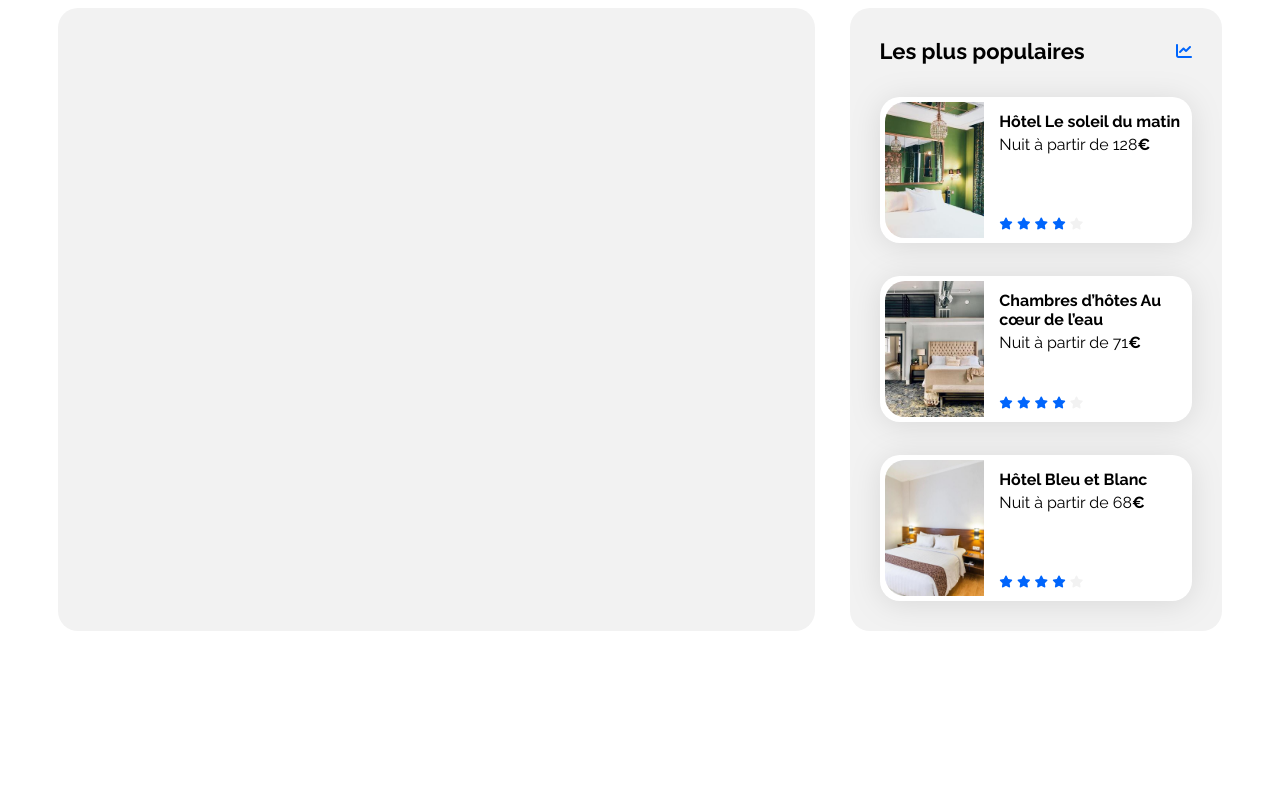
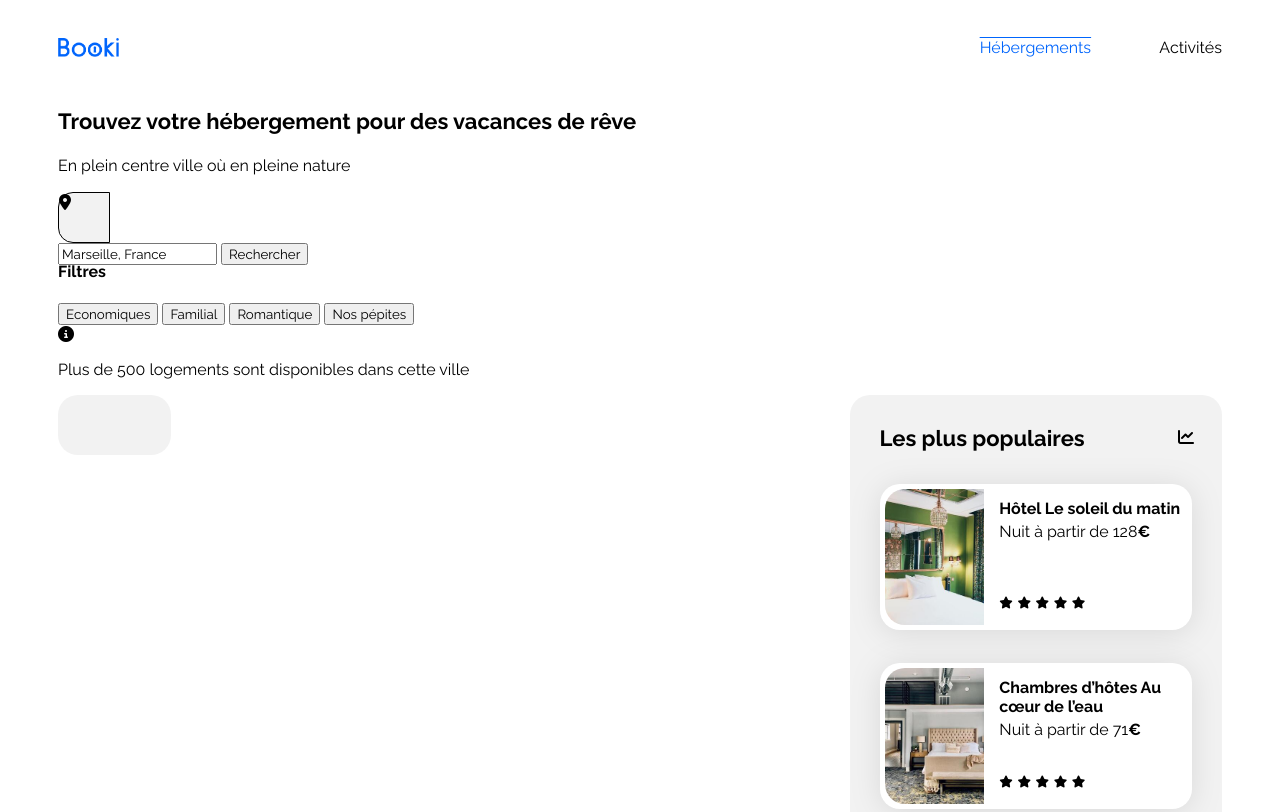
Before and after one commit to IsmailDerkaoui/projet-booki, a plain HTML site: page index.html in a window 1280 px wide. Shown: the top 812 px of the page. Drawn offline with Linux system fonts and the light colour scheme; files that its build step writes are made by us from their sources.

Commit message:
mise en place du header

```diff
--- a/css/style.css
+++ b/css/style.css
@@ -2,68 +2,55 @@
 * {
     font-family: 'Raleway', sans-serif;
 }
-
 :root {
     --main-color: #0065FC;
     --main-bg-color: #F2F2F2;
     --filter-bg-color: #DEEBFF;
 }
-
 .fa-solid {
     color: var(--main-color);
 }
-
 body {
     display: flex;
     justify-content: center;
 }
-
 .main-container {
     width: 100%;
     max-width: 1440px;
     padding: 0 50px;
     box-sizing: border-box;
 }
-
 a {
     color: inherit;
     text-decoration: none;
 }
-
 .section-title {
     margin: 0;
     font-size: 22px;
 }
-
 .card {
     background-color: white;
     border-radius: 20px;
     padding: 5px;
     filter: drop-shadow(0px 3px 15px rgba(0, 0, 0, 0.1));
 }
-
 .card img {
     object-fit: cover;
 }
-
 .card-title {
     font-size: 16px;
 }
-
 .euro {
     font-weight: 700;
 }
-
 .neutral-star {
     color: var(--main-bg-color)
 }
-
 /****** Hebergements And Populaires ***********/
 .hebergements-and-populaires {
     display: flex;
     justify-content: space-between;
 }
-
 .hebergements-and-populaires section {
     background-color: var(--main-bg-color);
     border-radius: 20px;
@@ -79,26 +66,21 @@ a {
 /****** Populaires ***********/
 .populaires {
     width: 32%;
-}
-
-.populaires-title {
+}.populaires-title {
     display: flex;
     justify-content: space-between;
     align-items: center;
 }
-
 .populaires-cards .card {
     display: flex;
     margin-top: 33px;
 }
-
 .populaires-cards img {
     width: 33%;
     height: 136px;
     border-top-left-radius: 20px;
     border-bottom-left-radius: 20px;
 }
-
 .populaires-cards .card-content {
     width: 67%;
     padding-left: 15px;
@@ -107,22 +89,16 @@ a {
     justify-content: space-between;
     box-sizing: border-box;
 }
-
 .populaires-cards .card-title {
     margin-top: 10px;
     margin-bottom: 4px;
 }
-
 .populaires-cards .card-subtitle {
     margin: 0;
 }
-
 .populaires-cards .card-rating {
     margin-bottom: 5px;
 }
-
-
-
 
 /* Le code ci-dessous correspond à la version responsive uniquement */
 
@@ -132,30 +108,24 @@ a {
     .hebergements-and-populaires {
         flex-direction: column;
     }
-
     .hebergements {
         width: 100%;
     }
-
     .populaires {
         width: 100%;
         margin-top: 50px;
     }
-
     .populaires-cards {
         display: flex;
         flex-direction: row;
         justify-content: space-between;
     }
-
     .populaires-cards a {
         width: 30%;
     }
-
     .populaires-cards .card-title {
         font-size: 14px;
     }
-
     .populaires-cards .card-subtitle {
         font-size: 13px;
     }
@@ -165,3 +135,112 @@ a {
 @media (max-width: 767.98px) {
     /* ... */
 }
+
+
+
+
+/* CODE ISMA */
+/* CODE ISMA */
+/* CODE ISMA */
+/* CODE ISMA */
+/* CODE ISMA */
+/* CODE ISMA */
+/* CODE ISMA */
+
+
+
+
+.img-booki {
+    height: 79px;
+    width: 171px;
+    padding: 30px 50px; /* Le padding est correct */
+}
+
+.logo-header {
+    height: 19px;
+    width: 61.09px;
+    display: flex;
+    justify-content: left; /* Ceci fonctionne, mais Flexbox serait mieux pour gérer la mise en page */
+}
+
+.lien-header {
+    width: 244px;
+    height: 35px;
+    display: flex; /* Correction de flexbox à flex */
+    gap: 68px;
+    justify-content: space-around; /* Espace égal autour des éléments */
+    align-items: center; /* Centrer les éléments verticalement */
+}
+
+.hebergements {
+    width: 113px;
+    height: 35px;
+    font-family: 'Raleway', sans-serif;
+    font-size: 16px;
+    text-align: center;
+    color: #0065FC;
+    display: flex; /* Correction de flexbox à flex */
+    justify-content: flex-end; /* Aligner à la fin si besoin */
+    align-items: center; /* Centrer verticalement */
+    text-decoration: overline ;
+    border-top-color: (0, 101, 252, 1);
+}
+
+.header {
+    width: 100%; /* Utiliser 100% pour qu'il prenne toute la largeur */
+    max-width: 1440px; /* Fixer une largeur maximale si nécessaire */
+    height: 79px;
+    display: flex; /* Utiliser flex pour organiser les éléments à l'intérieur */
+    justify-content: space-between; /* Espacer les éléments à gauche et à droite */
+    align-items: center;
+}
+
+.titre-logo {
+    max-width: 1340px;
+    height: 26px;
+    font-family: 'Raleway', sans-serif;
+    font-size: 22px;
+    line-height: 25.83px;
+}
+
+.centre-ville {
+    max-width: 1340px;
+    height: 19px;
+    font-family: 'Raleway', sans-serif;
+    font-size: 16px;
+    line-height: 18.78px;
+}
+
+.recherche {
+    width: 377px;
+    height: 49px;
+    border-radius: 15px;
+    border: 1px;
+    gap: 24px;
+}
+
+.marseille {
+    width: 147px;
+    height: 21px;
+    font-size: 18px;
+    line-height: 21.13px;
+    align-content: center;
+}
+
+.logo-recherche {
+    width: 50px;
+    height: 49px;
+    border-top-left-radius: 15px;
+    border-bottom-left-radius: 15px;
+    border: 1px solid;
+    background-color: #F2F2F2;
+}
+
+.fa-solid {
+    color: black;
+    width: 14px;
+    height: 18px;
+    top: 15px;
+    left: 18px;
+
+}
--- a/index.html
+++ b/index.html
@@ -5,6 +5,7 @@
     <meta charset="UTF-8">
     <meta name="viewport" content="width=device-width, initial-scale=1.0">
     <title>Booki</title>
+    <link href="projet-booki/style.css" rel="stylesheet" />
     <link rel="preconnect" href="https://fonts.googleapis.com">
     <link rel="preconnect" href="https://fonts.gstatic.com" crossorigin>
     <link href="https://fonts.googleapis.com/css2?family=Raleway:wght@400;500;700&display=swap" rel="stylesheet">
@@ -13,10 +14,35 @@
         crossorigin="anonymous" referrerpolicy="no-referrer" />
     <link rel="stylesheet" href="./css/style.css">
 </head>
-
 <body>
     <div class="main-container">
-        <header></header>
+        <header class="header">
+            <img src="images/logo/Booki.png" alt="logo Booki" class="logo-header">
+        <div class="lien-header">
+            <a href="#" class="hebergements">Hébergements</a>
+            <a href="#" class="activites">Activités</a>
+        </div>
+        </header>
+        <h3 class="titre-logo">Trouvez votre hébergement pour des vacances de rêve</h3>
+        <p class="centre-ville">En plein centre ville où en pleine nature</p>
+    <div class="recherche">
+        <div class="logo-recherche">
+            <i class="fa-solid fa-location-dot"></i>
+        </div>
+       <input type="text" name="Marseille, France" id="marseille" value="Marseille, France">
+       <input type="submit" value="Rechercher">
+    </div>
+    <div>
+        <h4>Filtres</h4>
+        <button type="button">Economiques</button>
+        <button type="button">Familial</button>
+        <button type="button">Romantique</button>
+        <button type="button">Nos pépites</button>
+    </div>
+    <div>
+        <i class="fa fa-info-circle" aria-hidden="true"></i>
+        <p>Plus de 500 logements sont disponibles dans cette ville</p>
+    </div>
         <main>
             <div class="hebergements-and-populaires">
                 <section class="hebergements">
```
